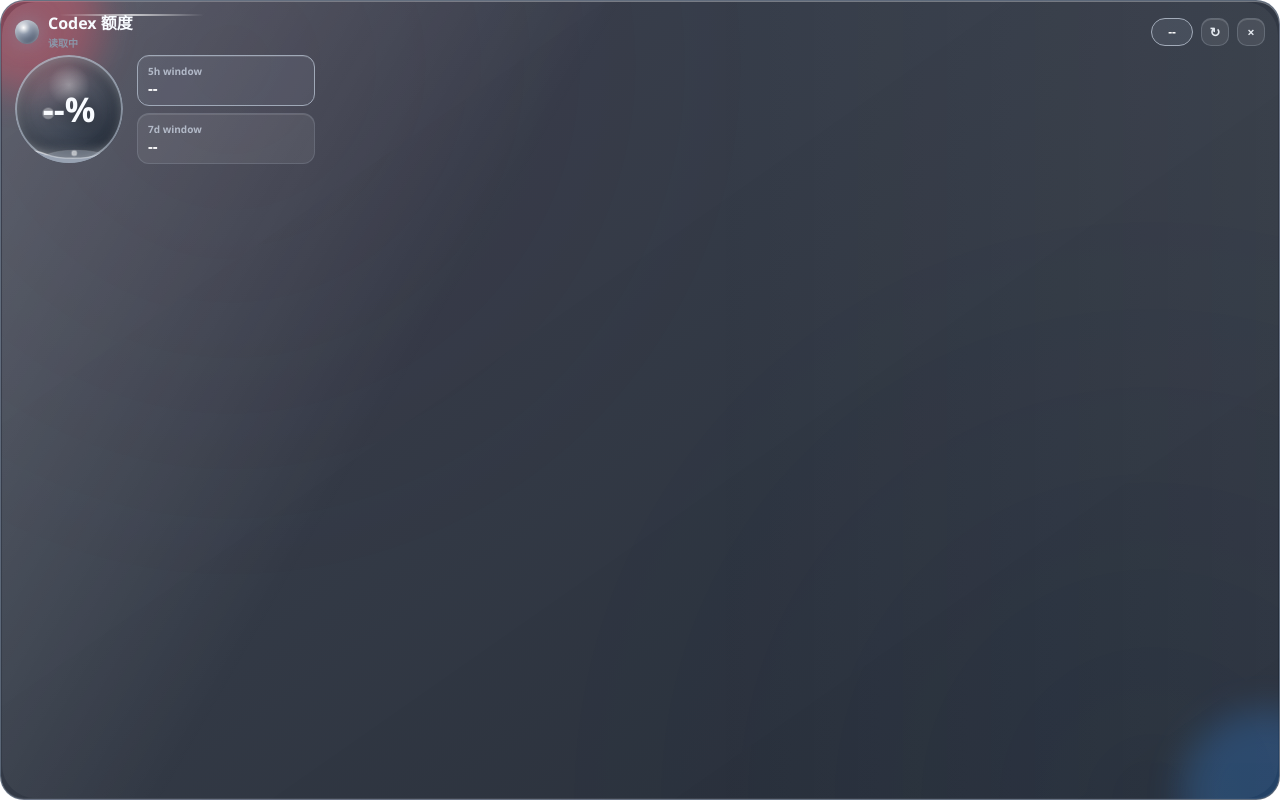
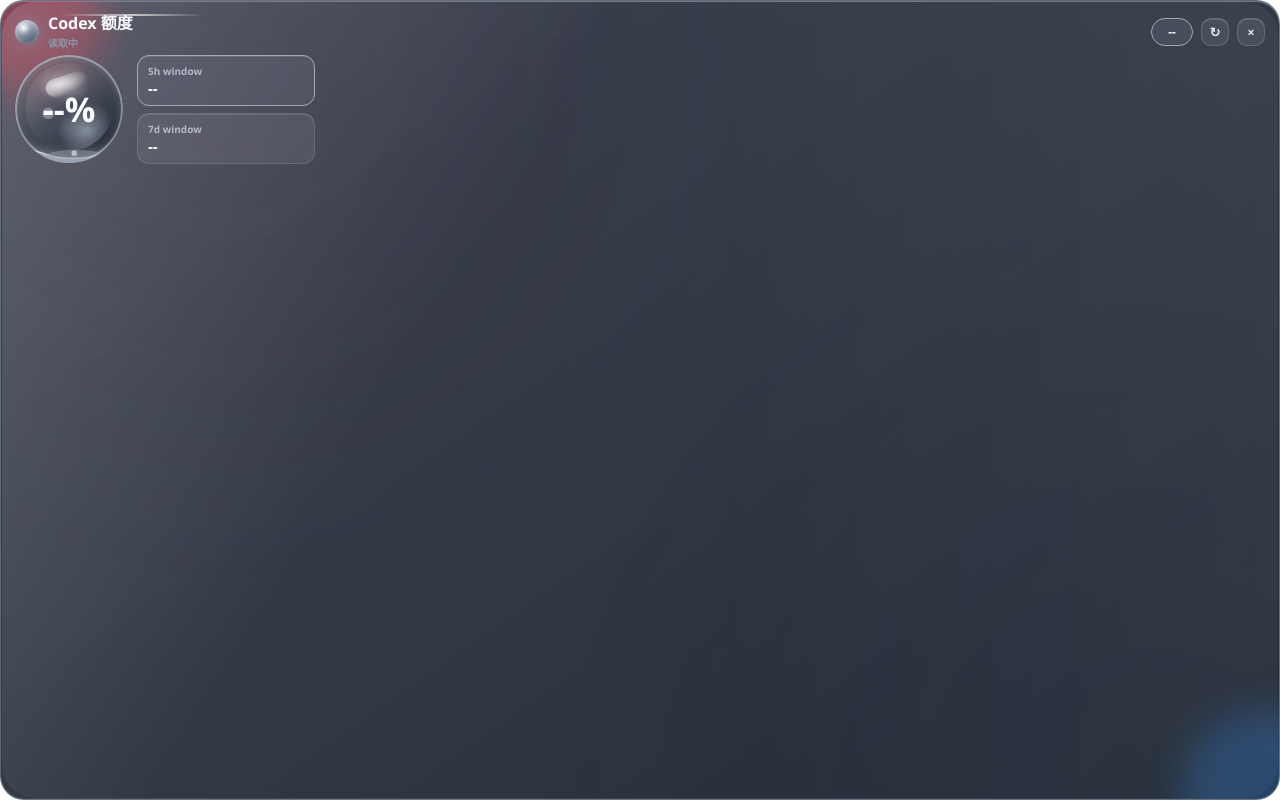
Before and after one commit to qhh898622198/codex-led-widget, an Electron app: page src/renderer/index.html in a window 1280 px wide. Drawn offline with Linux system fonts and the light colour scheme; no server answers.

Commit message:
Refresh screenshots and restore orb highlight

```diff
--- a/src/renderer/styles.css
+++ b/src/renderer/styles.css
@@ -235,6 +235,7 @@ body[data-state="danger"] {
   overflow: visible;
   background: transparent;
   transition: height 650ms cubic-bezier(0.2, 0.75, 0.2, 1);
+  z-index: 1;
 }
 
 .water-svg {
@@ -329,12 +330,41 @@ body[data-state="danger"] .water-svg-b {
 }
 
 .orb-shine {
-  display: none;
+  position: absolute;
+  z-index: 4;
+  display: block;
+  pointer-events: none;
+  border-radius: 999px;
+  background:
+    radial-gradient(ellipse at 34% 38%, rgba(255, 255, 255, 0.92), rgba(255, 255, 255, 0.38) 42%, transparent 72%),
+    linear-gradient(115deg, rgba(255, 255, 255, 0.46), transparent 58%);
+  filter: blur(0.2px);
+  opacity: 0.78;
+  transform: rotate(-18deg);
+  mix-blend-mode: screen;
+}
+
+.orb::after {
+  position: absolute;
+  inset: 8px 10px 12px;
+  z-index: 3;
+  border-radius: 50%;
+  pointer-events: none;
+  content: "";
+  background:
+    radial-gradient(circle at 31% 24%, rgba(255, 255, 255, 0.28), transparent 18%),
+    radial-gradient(circle at 70% 76%, color-mix(in srgb, var(--state), white 18%), transparent 32%);
+  box-shadow:
+    inset -10px -14px 22px rgba(0, 0, 0, 0.2),
+    inset 8px 9px 18px rgba(255, 255, 255, 0.12);
+  opacity: 0.86;
+  mix-blend-mode: screen;
 }
 
 .orb-copy {
   position: absolute;
   inset: 0;
+  z-index: 5;
   display: grid;
   align-content: center;
   justify-items: center;
```
Also changed, not shown: assets/screenshots/large-reference.png (deleted), assets/screenshots/medium.png, assets/screenshots/screen-bottom-right.png (deleted), assets/screenshots/screen-electron.png (deleted), assets/screenshots/screen-top-right.png (deleted), assets/screenshots/screen-widget-medium.png (deleted), assets/screenshots/small.png, assets/screenshots/small1.png (added).
